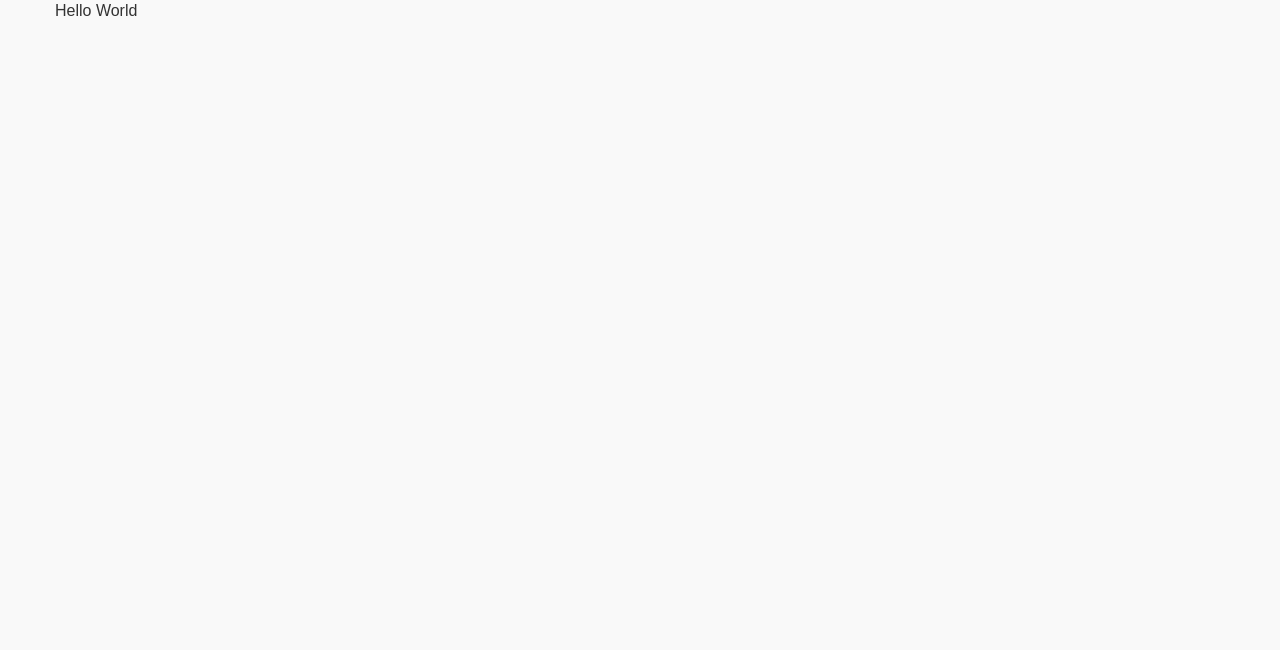
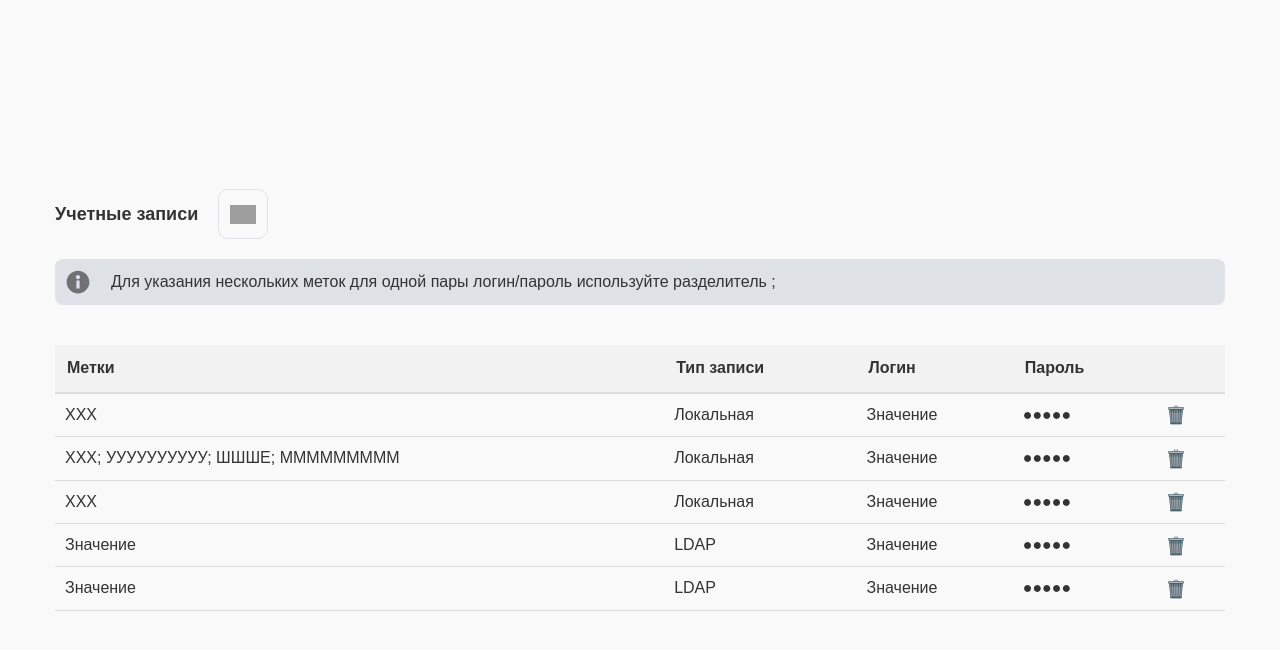
Before and after one commit to serj2626/sassoft-test, a Vue app: page / in a window 1280 px wide. Shown: the top 650 px of the page. Built offline with nearby package versions, Linux system fonts and the light colour scheme; grey boxes are pictures that could not be loaded.

Commit message:
refactor: added moke data in store

```diff
--- a/src/App.vue
+++ b/src/App.vue
@@ -1,9 +1,8 @@
-<script setup lang="ts"></script>
+<script setup lang="ts">
+import AccountComponent from "./components/account/AccountComponent.vue";
+</script>
 <template>
-  <div class="my-app">
-    <div class="container">
-      <h1 class="my-app__title">Hello World</h1>
-    </div>
+  <div class="container">
+      <AccountComponent />
   </div>
 </template>
-<style scoped lang="scss"></style>
--- /dev/null
+++ b/src/components/account/AccountComponent.vue
@@ -0,0 +1,27 @@
+<script setup lang="ts">
+import AlertComponent from '../alert/AlertComponent.vue';
+import TableComponent from '../table/TableComponent.vue';
+import AccountHeaderAction from './AccountHeaderAction.vue';
+
+</script>
+<template>
+    <div class="account-component">
+        <AccountHeaderAction />
+        <AlertComponent />
+        <TableComponent class="account-component__table" />
+    </div>
+</template>
+<style scoped lang="scss">
+.account-component {
+    width: 100%;
+    min-height: 100vh;
+    height: 100%;
+    display: flex;
+    flex-direction: column;
+    justify-content: center;
+
+    &__table{
+        margin-top: 40px;
+    }
+}
+</style>
--- /dev/null
+++ b/src/components/account/AccountHeaderAction.vue
@@ -0,0 +1,39 @@
+<script setup lang="ts"></script>
+<template>
+  <div class="account-header-action">
+    <span class="account-header-action__title">Учетные записи</span>
+    <button class="account-header-action__btn">
+      <UIIcon name="plus" size="26" />
+    </button>
+  </div>
+</template>
+<style scoped lang="scss">
+.account-header-action {
+  display: flex;
+  align-items: center;
+  gap: 20px;
+  width: 100%;
+}
+.account-header-action__title {
+  font-weight: 600;
+  font-size: 18px;
+}
+.account-header-action__btn {
+  border: 1px solid $border-color;
+  display: flex;
+  align-items: center;
+  justify-content: center;
+  width: 50px;
+  height: 50px;
+  border-radius: 10px;
+  cursor: pointer;
+  transition: box-shadow 0.3s ease-in-out, scale 0.4s ease-in-out;
+
+  &:hover {
+    box-shadow: 0 0 10px $border-color;
+  }
+  &:active {
+    scale: 0.9;
+  }
+}
+</style>
--- /dev/null
+++ b/src/components/alert/AlertComponent.vue
@@ -0,0 +1,24 @@
+<script setup lang="ts"></script>
+<template>
+  <div class="alert-component">
+    <UIIcon name="info" size="26" />
+    <p class="alert-component_info">
+      Для указания нескольких меток для одной пары логин/пароль используйте
+      разделитель ;
+    </p>
+  </div>
+</template>
+<style scoped lang="scss">
+.alert-component {
+    display: flex;
+    align-items: center;
+    gap: 20px;
+    margin-top: 20px;
+    padding: 10px;
+    background-color: $border-color;
+    border-radius: 8px;
+
+}
+.alert-component_info {
+}
+</style>
--- /dev/null
+++ b/src/components/table/TableComponent.vue
@@ -0,0 +1,107 @@
+<script setup lang="ts">
+import { storeToRefs } from "pinia";
+import { useAccountsStore } from "../../stores/accounts";
+
+const accountsStore = useAccountsStore();
+const { accounts, nextId } = storeToRefs(accountsStore);
+</script>
+<template>
+  <div class="table-component">
+    <table>
+      <thead>
+        <tr>
+          <th>Метки</th>
+          <th>Тип записи</th>
+          <th>Логин</th>
+          <th>Пароль</th>
+          <th></th>
+        </tr>
+      </thead>
+      <tbody>
+        <tr v-for="account in accounts" :key="account.id">
+          <td>
+            {{ account.label }}
+          </td>
+          <td>
+            {{ account.recordType }}
+          </td>
+          <td>
+            {{ account.login }}
+          </td>
+          <td>
+            {{ account.password }}
+          </td>
+          <td>
+            <button class="table-component__btn">
+              <UIIcon name="del" size="20" />
+            </button>
+          </td>
+        </tr>
+        <!-- <tr>
+          <td>
+            <UIInput />
+          </td>
+          <td>
+            <UISelect />
+          </td>
+          <td>
+            <UIInput />
+          </td>
+          <td>
+            <UIInput />
+          </td>
+          <td>
+            <button class="table-component__btn">
+              <UIIcon name="del" size="20" />
+            </button>
+          </td>
+        </tr> -->
+      </tbody>
+    </table>
+  </div>
+</template>
+<style scoped lang="scss">
+.table-component {
+  width: 100%;
+  overflow-x: auto;
+
+  -moz-user-select: none;
+  -webkit-user-select: none;
+  -ms-user-select: none;
+  user-select: none;
+
+  &__btn {
+    transition: all 0.3s ease-in-out;
+    &:hover {
+      scale: 1.2;
+    }
+  }
+}
+table {
+  width: 100%;
+  border-collapse: collapse;
+  font-family: Arial, sans-serif;
+}
+
+th {
+  background-color: #f2f2f2;
+  padding: 12px;
+  text-align: left;
+  border-bottom: 2px solid #ddd;
+  font-weight: bold;
+}
+
+td {
+  padding: 10px;
+  border-bottom: 1px solid #ddd;
+  vertical-align: top;
+}
+
+tbody tr:nth-child(even) {
+  background-color: #f9f9f9;
+}
+
+tbody tr:hover {
+  background-color: #f5f5f5;
+}
+</style>
--- a/src/components/ui/Input.vue
+++ b/src/components/ui/Input.vue
@@ -1,6 +1,5 @@
 <script setup lang="ts">
-import { computed, ref } from 'vue';
-
+import { computed, ref } from "vue";
 
 const inputRef = ref<HTMLInputElement | null>(null);
 const isFocused = ref(false);
@@ -59,7 +58,10 @@ const currentType = computed(() => {
 <template>
   <label
     class="base-input"
-    :class="{ 'base-input_isfocused': isFocused, 'base-input_error': error && !inputValue }"
+    :class="{
+      'base-input_isfocused': isFocused,
+      'base-input_error': error && !inputValue,
+    }"
   >
     <input
       ref="inputRef"
@@ -75,13 +77,13 @@ const currentType = computed(() => {
     <small v-if="error && !inputValue" class="base-input__error">
       {{ error }}
     </small>
-    <!-- <Icon
+    <UIIcon
       v-if="type === 'password'"
-      :name="showPassword ? HeroIcons.EYE_CLOSE : HeroIcons.EYE"
+      :name="showPassword ? 'eye_close' : 'eye_open'"
       size="20"
       class="base-input__icon"
       @click="showPassword = !showPassword"
-    /> -->
+    />
   </label>
 </template>
 <style lang="scss" scoped>
@@ -91,8 +93,8 @@ const currentType = computed(() => {
   flex-direction: column;
   justify-content: center;
   gap: 5px;
-  background-color: #323232;
-  border: 1px solid #6e666688;
+  background-color: transparent;
+  border: 1px solid $border-color;
   border-radius: 10px;
   transition: outline 0.6s ease-in;
 
--- a/src/components/ui/Select.vue
+++ b/src/components/ui/Select.vue
@@ -1,3 +1,186 @@
-<script setup lang="ts"></script>
-<template></template>
-<style scoped lang="scss"></style>
+<script setup lang="ts">
+import { ref, computed, onMounted, onUnmounted } from "vue";
+
+interface ISelectOption {
+  id: number;
+  label: string;
+}
+
+const options = ref<ISelectOption[]>([
+  { id: 1, label: "Локальная" },
+  { id: 2, label: "LDAP" },
+]);
+
+interface Props {
+  modelValue?: string | number;
+  placeholder?: string;
+}
+
+const props = withDefaults(defineProps<Props>(), {
+  placeholder: "Выберите опцию",
+});
+
+const emit = defineEmits<{
+  "update:modelValue": [value: string | number];
+}>();
+
+const isOpen = ref(false);
+const selectRef = ref<HTMLElement>();
+
+// Выбранное значение
+
+
+// Проверка выбранной опции
+const isSelected = (value: string | number) => value === props.modelValue;
+
+// Переключение dropdown
+const toggleDropdown = () => {
+  isOpen.value = !isOpen.value;
+};
+
+// Выбор опции
+const selectOption = (option: ISelectOption) => {
+
+  emit("update:modelValue", option.label);
+  isOpen.value = false;
+};
+
+// Закрытие при клике мимо
+const handleClickOutside = (event: MouseEvent) => {
+  if (selectRef.value && !selectRef.value.contains(event.target as Node)) {
+    isOpen.value = false;
+  }
+};
+
+// Обработчик клавиатуры
+const handleKeydown = (event: KeyboardEvent) => {
+  if (event.key === "Escape") {
+    isOpen.value = false;
+  }
+};
+
+// Добавляем обработчики
+onMounted(() => {
+  document.addEventListener("click", handleClickOutside);
+  document.addEventListener("keydown", handleKeydown);
+});
+
+// Убираем обработчики
+onUnmounted(() => {
+  document.removeEventListener("click", handleClickOutside);
+  document.removeEventListener("keydown", handleKeydown);
+});
+</script>
+<template>
+  <div class="select" ref="selectRef">
+    <div
+      class="select__trigger"
+      :class="{ 'select__trigger--open': isOpen }"
+      @click="toggleDropdown"
+    >
+      <span class="select__value">
+       sad
+      </span>
+      <UIIcon
+        name="arrow_down"
+        size="18"
+        :class="['select__arrow', { 'select__arrow--open': isOpen }]"
+      />
+    </div>
+
+    <div v-show="isOpen" class="select__dropdown">
+      <div
+        v-for="option in options"
+        :key="option.id"
+        class="select__option"
+        :class="{
+          'select__option--selected': isSelected(option.label),
+        }"
+        @click="selectOption(option)"
+      >
+        {{ option.label }}
+      </div>
+    </div>
+  </div>
+</template>
+<style scoped lang="scss">
+.select {
+  position: relative;
+  width: 100%;
+  max-width: 300px;
+}
+
+.select__trigger {
+  display: flex;
+  align-items: center;
+  justify-content: space-between;
+  padding: 10px 12px;
+  border: 1px solid $border-color;
+  border-radius: 6px;
+  background: transparent;
+  cursor: pointer;
+  transition: all 0.3s ease;
+  user-select: none;
+}
+
+.select__trigger:hover {
+  border-color: #c0c4cc;
+}
+
+.select__trigger--open {
+  border-color: #409eff;
+  box-shadow: 0 0 0 2px rgba(64, 158, 255, 0.2);
+}
+
+.select__value {
+  color: #606266;
+}
+
+.select__arrow {
+  transition: transform 0.3s ease;
+  color: #c0c4cc;
+}
+
+.select__arrow--open {
+  transform: rotate(180deg);
+}
+
+.select__dropdown {
+  position: absolute;
+  top: 100%;
+  left: 0;
+  right: 0;
+  background: white;
+  border: 1px solid #e4e7ed;
+  border-radius: 6px;
+  box-shadow: 0 2px 12px 0 rgba(0, 0, 0, 0.1);
+  max-height: 200px;
+  overflow-y: auto;
+  z-index: 1000;
+  margin-top: 4px;
+}
+
+.select__option {
+  padding: 10px 12px;
+  cursor: pointer;
+  transition: background-color 0.3s ease;
+}
+
+.select__option:hover {
+  background-color: #f5f7fa;
+}
+
+.select__option--selected {
+  background-color: #ecf5ff;
+  color: #409eff;
+}
+
+.select__option--disabled {
+  opacity: 0.5;
+  cursor: not-allowed;
+}
+
+.select__option--disabled:hover {
+  background-color: transparent;
+}
+</style>
--- a/src/stores/accounts.ts
+++ b/src/stores/accounts.ts
@@ -1,11 +1,50 @@
-import { ref, watchEffect } from "vue";
+import { computed, ref, watchEffect } from "vue";
 
 import type { IStateAccount } from "../types";
 import { defineStore } from "pinia";
 
 export const useAccountsStore = defineStore("accounts", () => {
-  const accounts = ref<IStateAccount[]>([]);
-  const nextId = ref(1);
+  const accounts = ref<IStateAccount[]>([
+    {
+      id: 1,
+      label: "ХХХ",
+      recordType: "Локальная",
+      login: "Значение",
+      password: "●●●●●",
+    },
+    {
+      id: 2,
+      label: "ХХХ; УУУУУУУУУУ; ШШШЕ; МММММММММ",
+      recordType: "Локальная",
+      login: "Значение",
+      password: "●●●●●",
+    },
+    {
+      id: 3,
+      label: "ХХХ",
+      recordType: "Локальная",
+      login: "Значение",
+      password: "●●●●●",
+    },
+    {
+      id: 4,
+      label: "Значение",
+      recordType: "LDAP",
+      login: "Значение",
+      password: "●●●●●",
+    },
+    {
+      id: 5,
+      label: "Значение",
+      recordType: "LDAP",
+      login: "Значение",
+      password: "●●●●●",
+    },
+  ]);
+
+  const nextId = computed(() => {
+    return Math.max(...accounts.value.map((a) => a.id)) + 1;
+  });
 
   const stored = localStorage.getItem("accounts");
   if (stored) {
@@ -24,7 +63,6 @@ export const useAccountsStore = defineStore("accounts", () => {
   watchEffect(() => {
     localStorage.setItem("accounts", JSON.stringify(accounts.value));
   });
-
 
   const addAccount = (account: Omit<IStateAccount, "id">) => {
     accounts.value.push({
@@ -56,5 +94,6 @@ const updateAccount = (id: number, updated: Partial<IStateAccount>) => {
     updateAccount,
     removeAccount,
     reset,
+    nextId,
   };
 });
--- a/src/types/ui/icon.ts
+++ b/src/types/ui/icon.ts
@@ -1,5 +1,12 @@
 export interface IIconProps {
-  name: "del" | "eye_close" | "eye_open" | "info" | "plus";
+  name:
+    | "del"
+    | "eye_close"
+    | "eye_open"
+    | "info"
+    | "plus"
+    | "arrow_down"
+    | "arrow_up";
   size?: number | string;
   color?: string;
   class?: string;
```
Also changed, not shown: src/assets/icons/arrow_down.svg (added), src/assets/icons/arrow_up.svg (added). Lines whose indentation alone changed are shown as unchanged.
